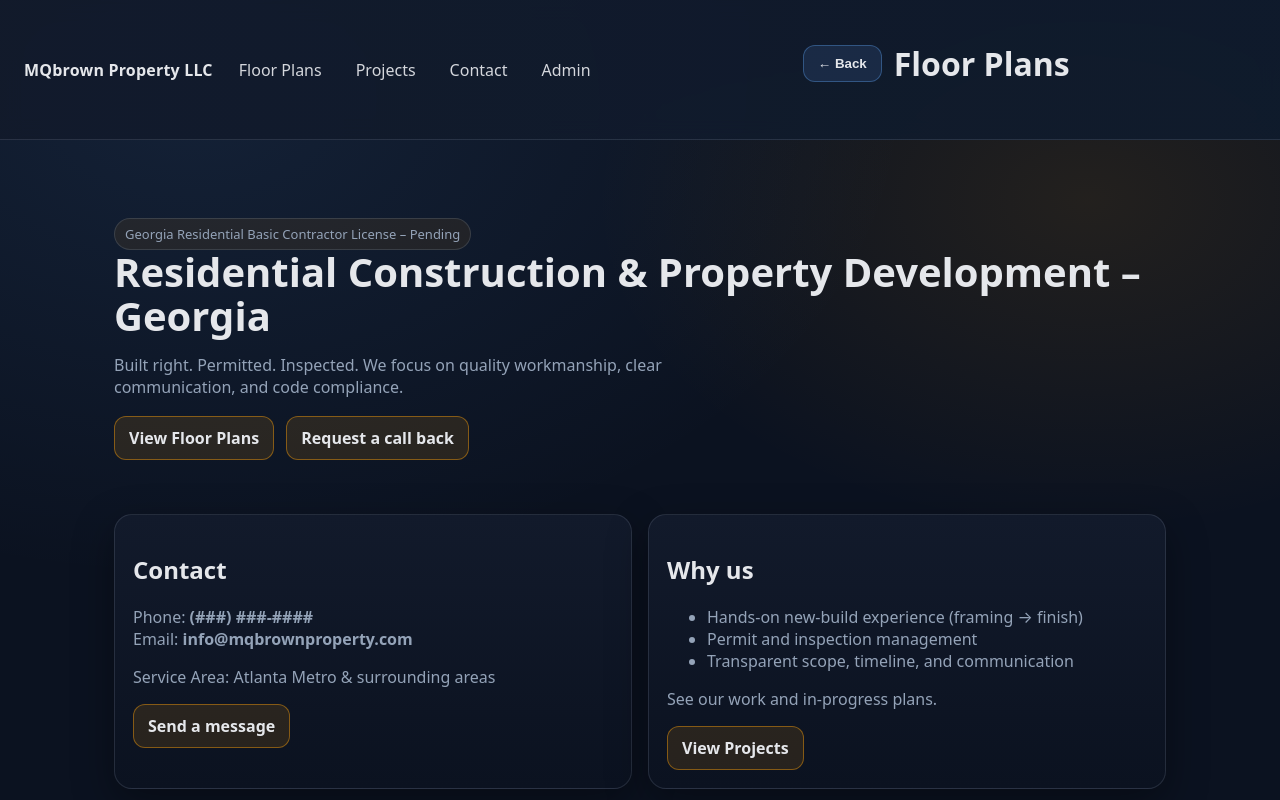
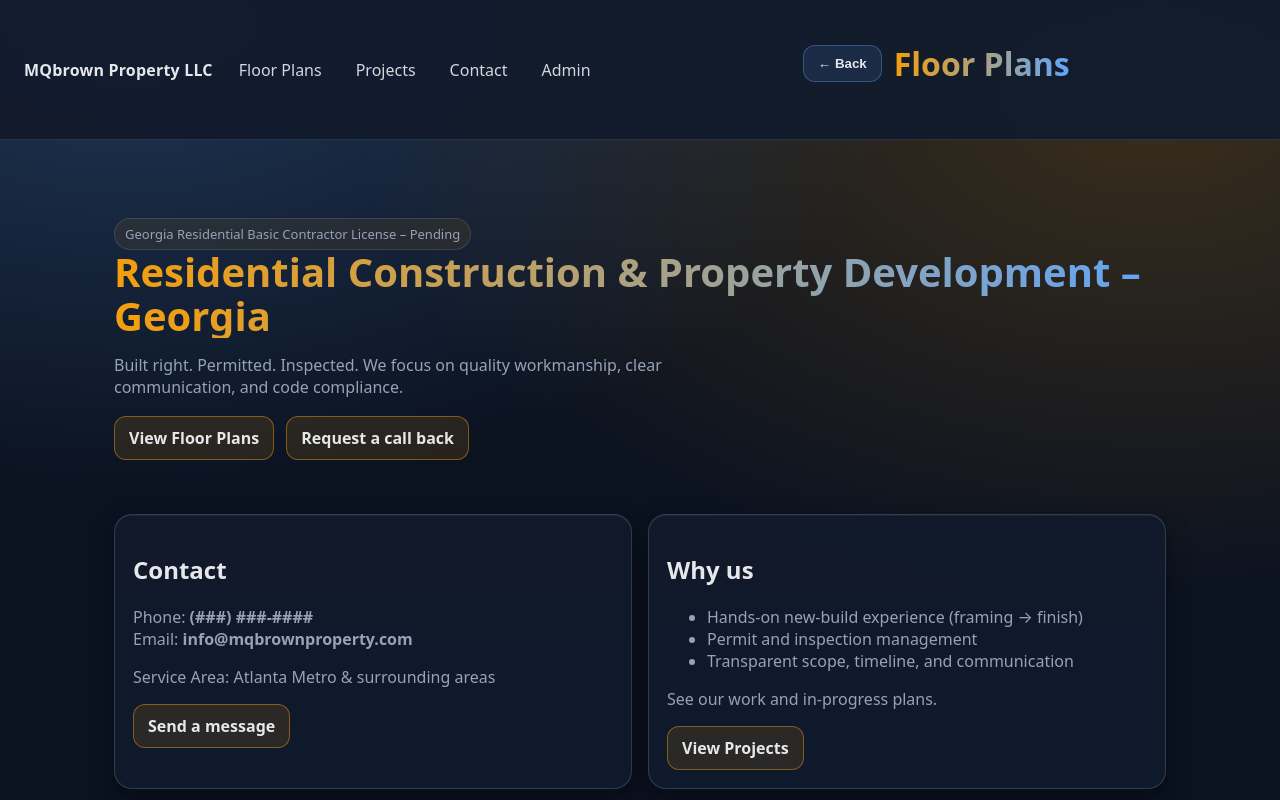
Before and after one commit to MQBrown/MelWebsiteRepo, a React (Vite) app: page / in a window 1280 px wide. Shown: the top 800 px of the page. Built offline with nearby package versions, Linux system fonts and the light colour scheme.

Commit message:
Refactor background styles and card appearance

```diff
--- a/src/styles.css
+++ b/src/styles.css
@@ -13,12 +13,20 @@
 body{
   margin:0;
   font-family:system-ui,-apple-system,Segoe UI,Roboto,Arial,sans-serif;
-  background: radial-gradient(1200px 800px at 15% 10%, rgba(96,165,250,.10), transparent 60%),
-              radial-gradient(900px 600px at 85% 20%, rgba(245,158,11,.10), transparent 55%),
-              var(--bg);
+
+  background:
+    radial-gradient(800px 500px at 10% 0%, rgba(96,165,250,.25), transparent),
+    radial-gradient(800px 500px at 90% 10%, rgba(245,158,11,.20), transparent),
+    #0b1220;
+
   color:var(--text);
 }
 
+h1, .h1 {
+  background: linear-gradient(90deg, #f59e0b, #60a5fa);
+  -webkit-background-clip: text;
+  -webkit-text-fill-color: transparent;
+}
 .nav{
   display:flex;
   gap:16px;
@@ -44,11 +52,19 @@ body{
 }
 
 .card{
-  background: linear-gradient(180deg, rgba(18,26,43,1), rgba(11,18,32,1));
-  border: 1px solid var(--border);
+  background: linear-gradient(
+    180deg,
+    rgba(18,26,43,0.95),
+    rgba(15,27,45,0.95)
+  );
+
+  border: 1px solid rgba(148,163,184,.25);
   border-radius: 18px;
   padding: 18px;
-  box-shadow: 0 14px 40px rgba(0,0,0,.35);
+
+  box-shadow:
+    0 10px 25px rgba(0,0,0,.4),
+    inset 0 1px 0 rgba(255,255,255,.05);
 }
 
 .badge{
```
